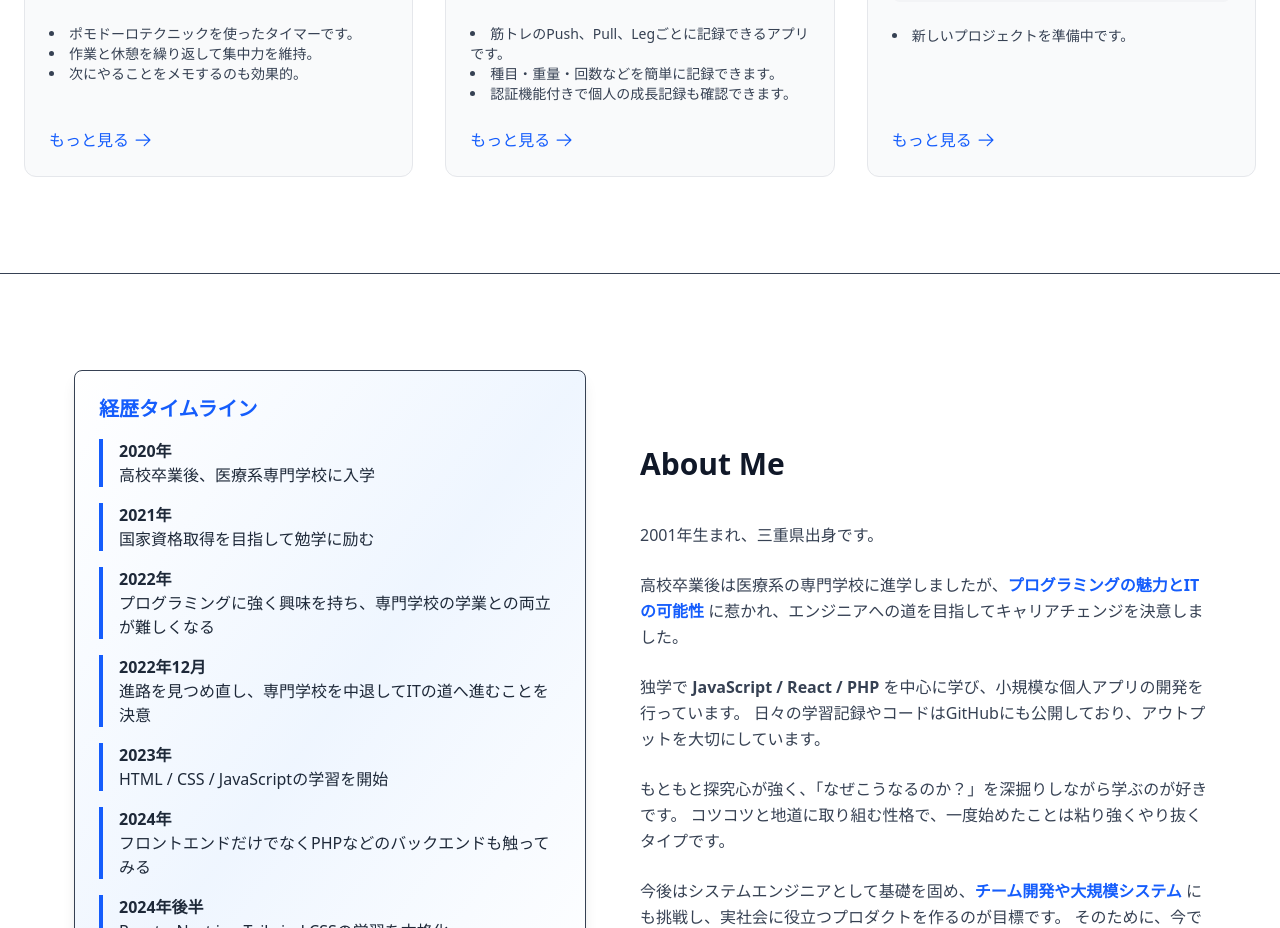
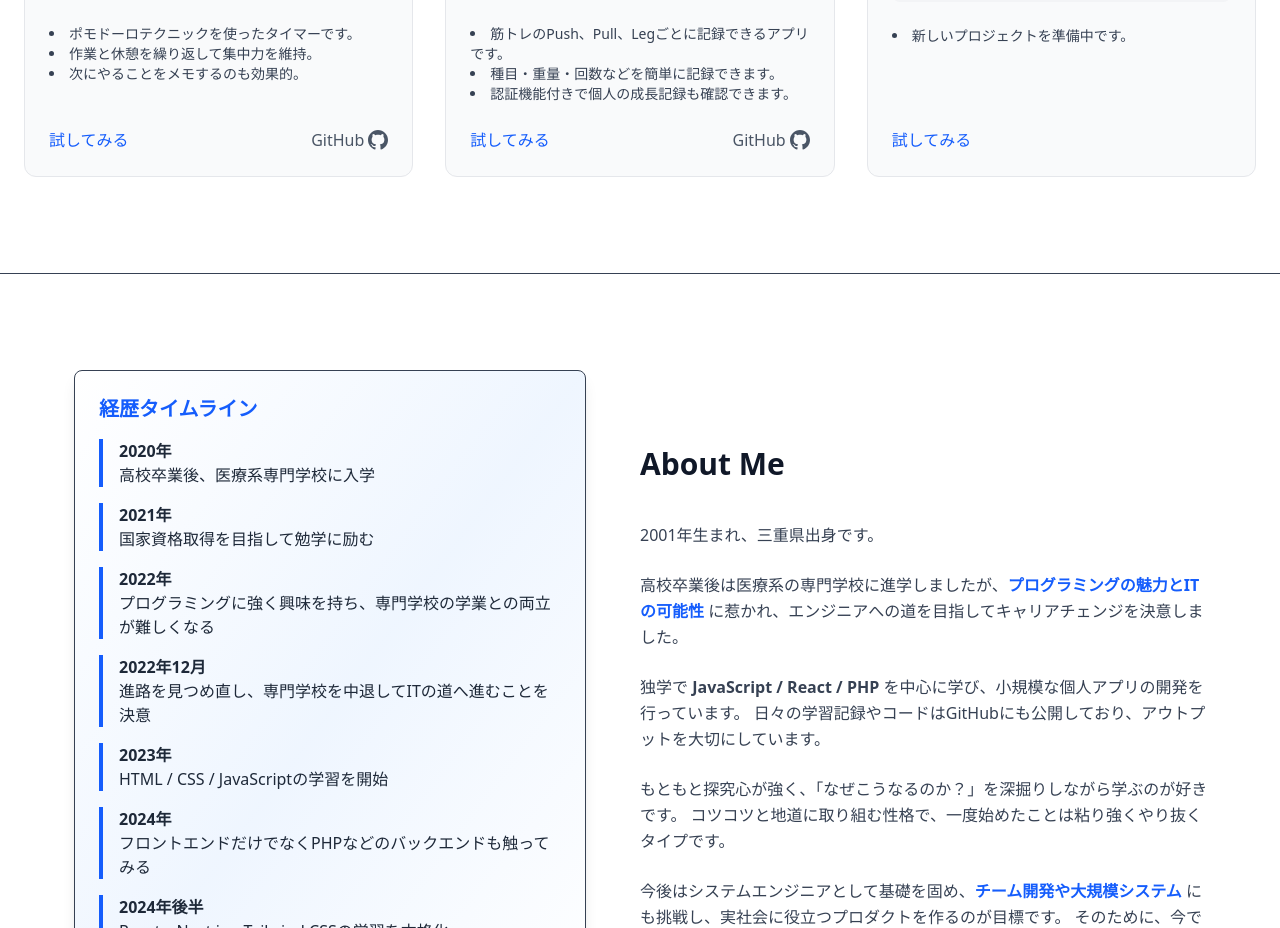
Before and after one commit to yoscodes/portfolio-site, a Next.js app: page / in a window 1280 px wide. Shown: the part 1120-2048 px from the top of the page. Built offline with nearby package versions, Linux system fonts and the light colour scheme.

Commit message:
githubリンク追加

```diff
--- a/src/app/components/portfolio/Portfolio.tsx
+++ b/src/app/components/portfolio/Portfolio.tsx
@@ -41,6 +41,7 @@
             ]}
             image="/img/pomodoro-timer.jpg"
             link="https://pomodr-timer.netlify.app/"
+            githubLink="https://github.com/yoscodes/pomodoro-timer"
           />
           <ProjectCard
             title="PPL-tracker"
@@ -51,6 +52,7 @@
             ]}
             image="/img/ppl-tracker.jpg"
             link="https://ppl-tracker3-fszn.vercel.app/"
+            githubLink="https://github.com/yoscodes/ppl-tracker3"
           />
           <ProjectCard
             title="タイトル未定"
--- a/src/app/components/portfolio/ProjectCard.tsx
+++ b/src/app/components/portfolio/ProjectCard.tsx
@@ -8,6 +8,7 @@
   description: string[];
   image?: string;
   link?: string;
+  githubLink?: string;
   isReady?: boolean;
 };
 
@@ -21,6 +22,7 @@
   description,
   image,
   link,
+  githubLink,
   isReady = true,
 }: ProjectCardProps) {
   return (
@@ -65,15 +67,16 @@
         </ul>
 
         {/* 🟢 ボタンが常に下部に揃うように */}
+        <div className="mt-auto flex justify-between">
           {link && (
             <a
               href={link}
               target="_blank"
               rel="noopener noreferrer"
-            className="mt-auto text-blue-600 hover:text-blue-800 font-medium flex items-center"
+              className="text-blue-600 hover:text-blue-800 font-medium flex items-center"
             >
-            もっと見る
-            <svg
+              試してみる
+              {/* <svg
                 className="ml-1"
                 width="20"
                 height="20"
@@ -81,10 +84,30 @@
                 viewBox="0 0 256 256"
               >
                 <path d="M221.66,133.66l-72,72a8,8,0,0,1-11.32-11.32L196.69,136H40a8,8,0,0,1,0-16H196.69L138.34,61.66a8,8,0,0,1,11.32-11.32l72,72A8,8,0,0,1,221.66,133.66Z" />
+              </svg> */}
+            </a>
+          )}
+          {githubLink && (
+            <a
+              href={githubLink}
+              target="_blank"
+              rel="noopener noreferrer"
+              className="text-gray-600 hover:text-gray-800 font-medium flex items-center"
+            >
+              GitHub
+              <svg
+                className="ml-1"
+                width="20"
+                height="20"
+                fill="currentColor"
+                viewBox="0 0 24 24"
+              >
+                <path d="M12 0c-6.626 0-12 5.373-12 12 0 5.302 3.438 9.8 8.207 11.387.599.111.793-.261.793-.577v-2.234c-3.338.726-4.033-1.416-4.033-1.416-.546-1.387-1.333-1.756-1.333-1.756-1.089-.745.083-.729.083-.729 1.205.084 1.839 1.237 1.839 1.237 1.07 1.834 2.807 1.304 3.492.997.107-.775.418-1.305.762-1.604-2.665-.305-5.467-1.334-5.467-5.931 0-1.311.469-2.381 1.236-3.221-.124-.303-.535-1.524.117-3.176 0 0 1.008-.322 3.301 1.23.957-.266 1.983-.399 3.003-.404 1.02.005 2.047.138 3.006.404 2.291-1.552 3.297-1.23 3.297-1.23.653 1.653.242 2.874.118 3.176.77.84 1.235 1.911 1.235 3.221 0 4.609-2.807 5.624-5.479 5.921.43.372.823 1.102.823 2.222v3.293c0 .319.192.694.801.576 4.765-1.589 8.199-6.086 8.199-11.386 0-6.627-5.373-12-12-12z"/>
               </svg>
             </a>
           )}
         </div>
+      </div>
     </motion.div>
   );
 }
```
Lines whose indentation alone changed are shown as unchanged.
